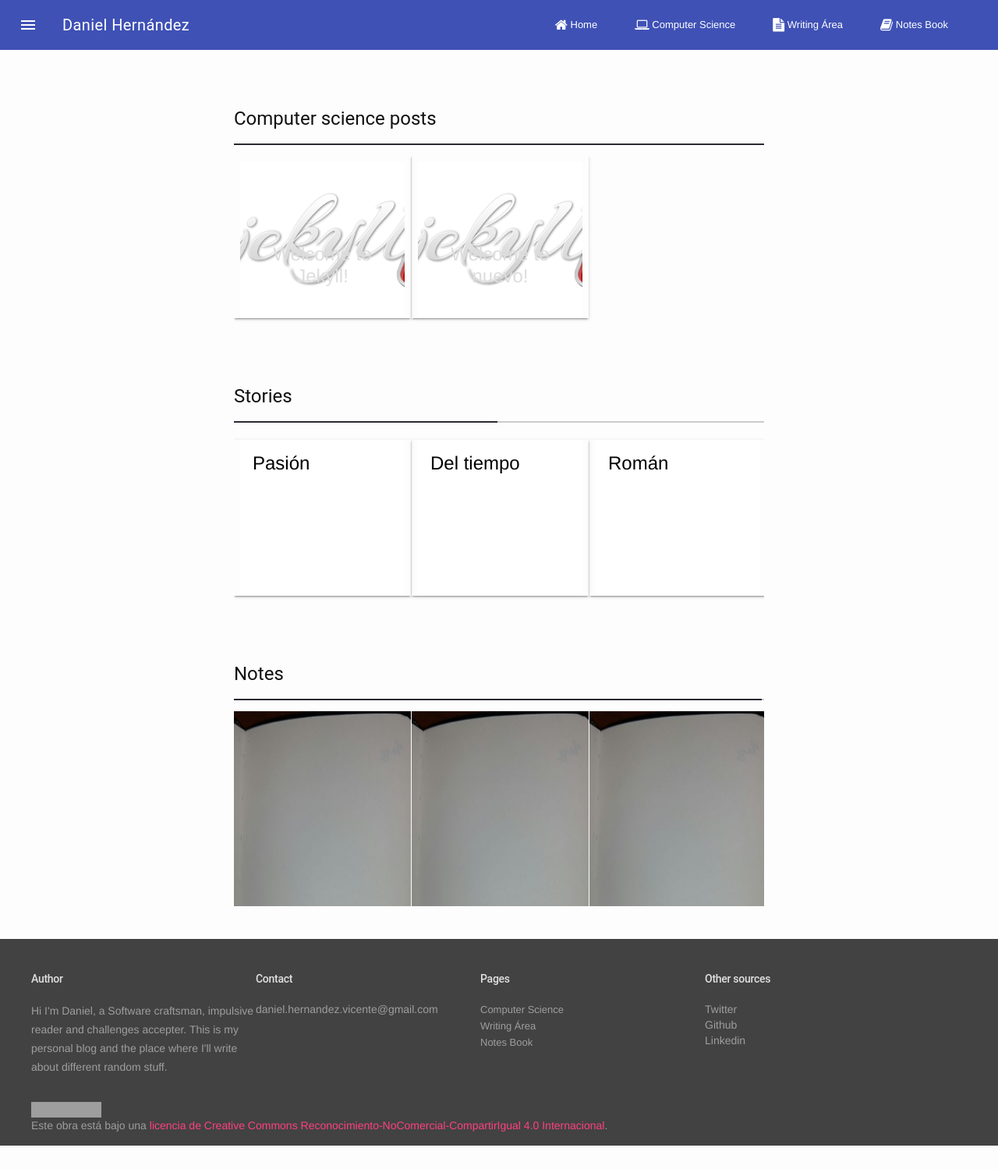
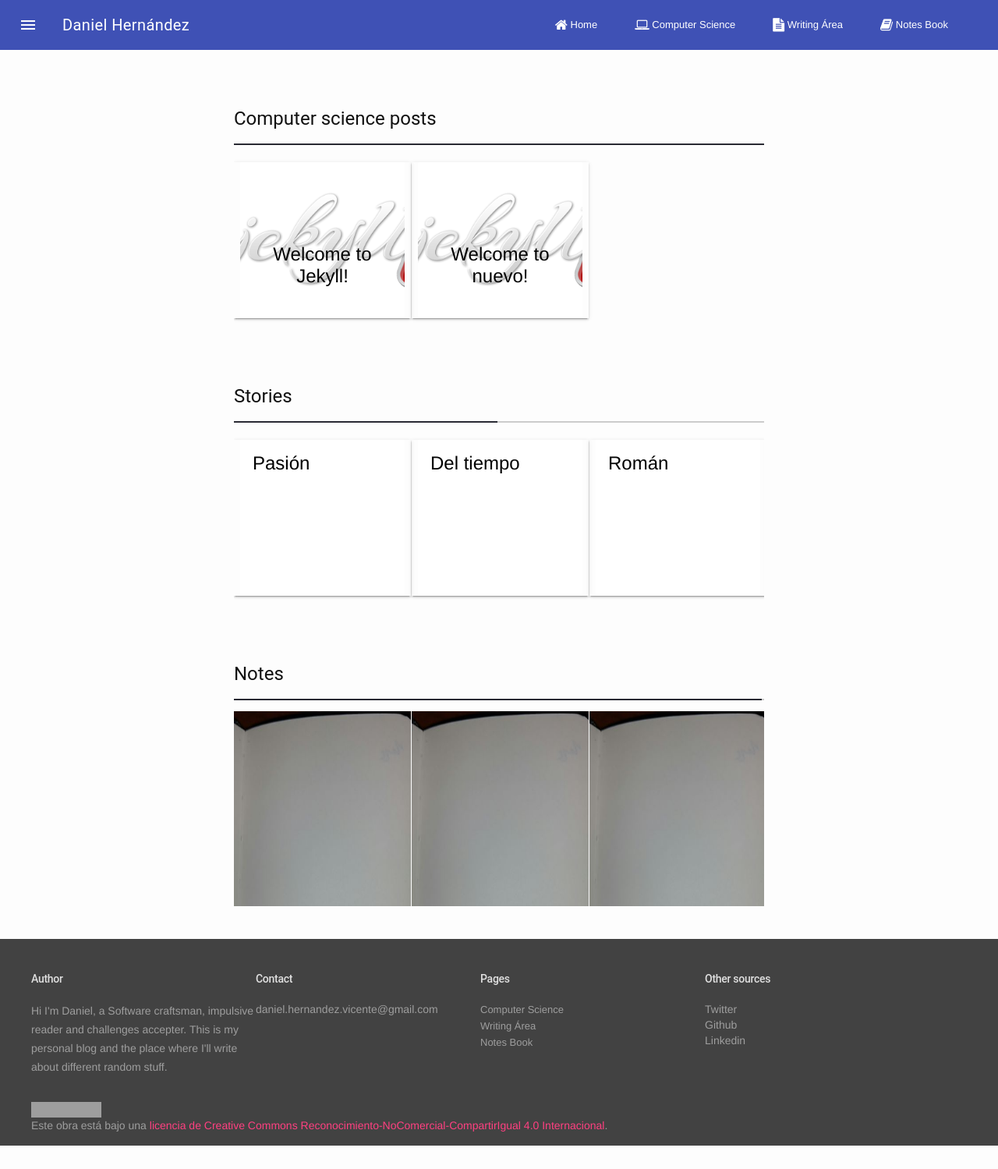
Before and after one commit to newrol/newrol.github.io, a Jekyll site: the page built from index.html, in a window 1280 px wide. Shown: the whole page at 78% size. Built offline with Jekyll 4.4.1, drawn with Linux system fonts in a browser that asks for light colours; grey boxes are pictures that could not be loaded.

Commit message:
some refactoring changes

```diff
--- a/_includes/header.html
+++ b/_includes/header.html
@@ -19,7 +19,7 @@
   <div class="mdl-layout__drawer">
     <span class="mdl-layout-title">{{ site.title }}</span>
     <nav class="mdl-navigation">
-      <a class="mdl-navigation__link" href= "{{ site.baeurl }}/index.html"><i class="fa fa-home "></i> Home</a>
+      <a class="mdl-navigation__link" href= "{{ site.baeurl }}/index.html"><i class="fa fa-home fa-lg"></i> Home</a>
       <a class="mdl-navigation__link" href= "{{ site.baeurl }}/it.html"><i class="fa fa-laptop fa-lg"></i> Computer Science</a>
       <a class="mdl-navigation__link" href= "{{ site.baseurl }}/writing.html"><i class="fa fa-file-text fa-lg"></i> Writing Área</a>
       <a class="mdl-navigation__link" href= "{{ site.baeurl }}/notesBook.html"><i class="fa fa-book fa-lg"></i> Notes Book</a>
--- a/index.html
+++ b/index.html
@@ -16,7 +16,7 @@
           {% for post in site.itCollection reversed %}
 
           <li>
-          <a class="mdl-card__title-text" href="{{ post.url | prepend: site.baseurl }}">
+
     <style>
 
       .image-card-wide > .mdl-card__title {
@@ -27,7 +27,7 @@
      <section class="section--center  mdl-shadow--2dp">
             <div class="image-card-wide mdl-card mdl-cell mdl-cell--12-col">
 
-              <div class="mdl-card__title mdl-card__title-text">
+              <div class="mdl-card__title">
                  <a class="mdl-card__title-text" href="{{ post.url | prepend: site.baseurl }}">
                   {{ post.title }}
                   </a>
@@ -35,7 +35,7 @@
 
             </div>
       </section>
-      </a>
+
           </li>
           {% endfor %}
 
```
